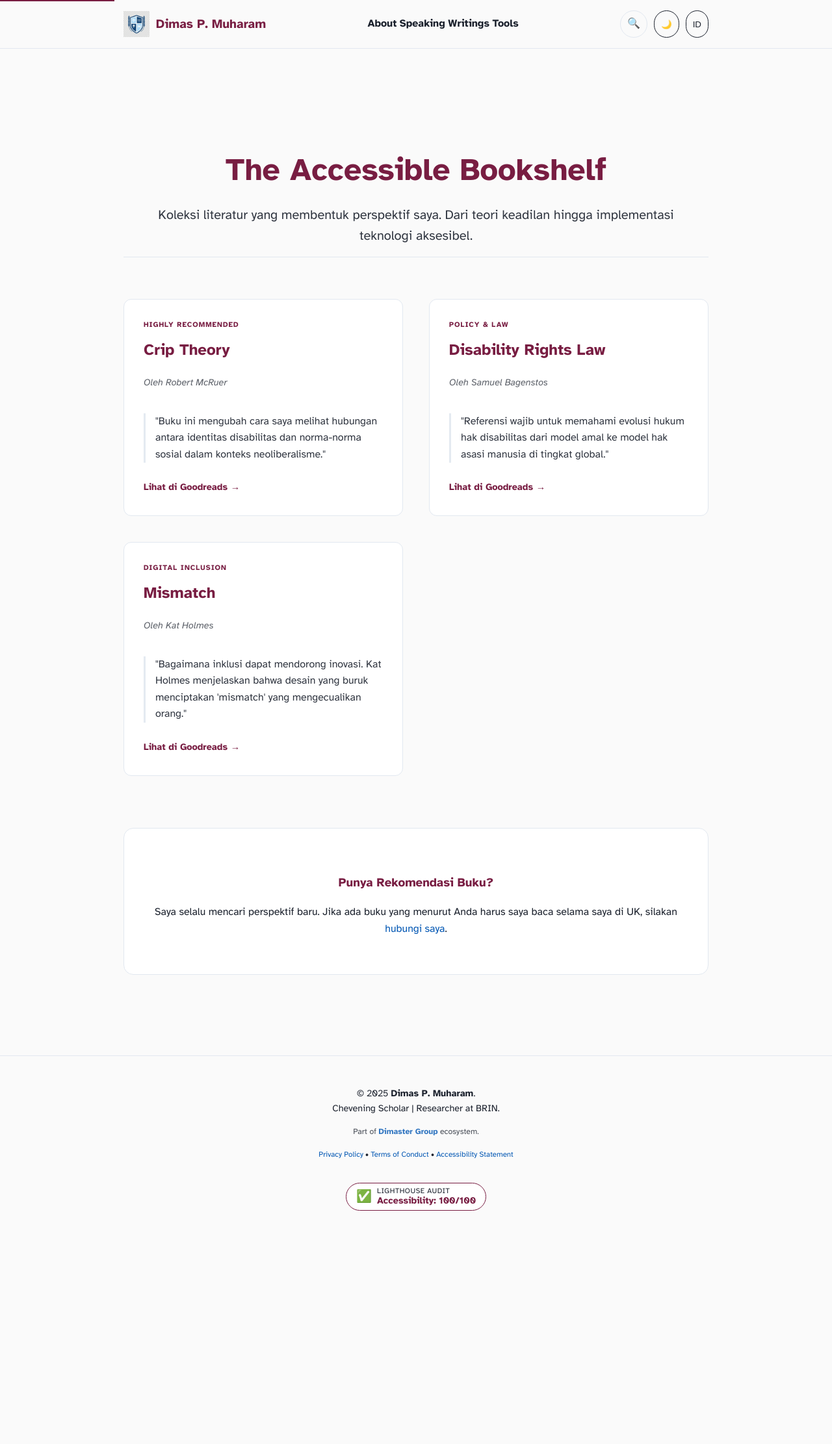
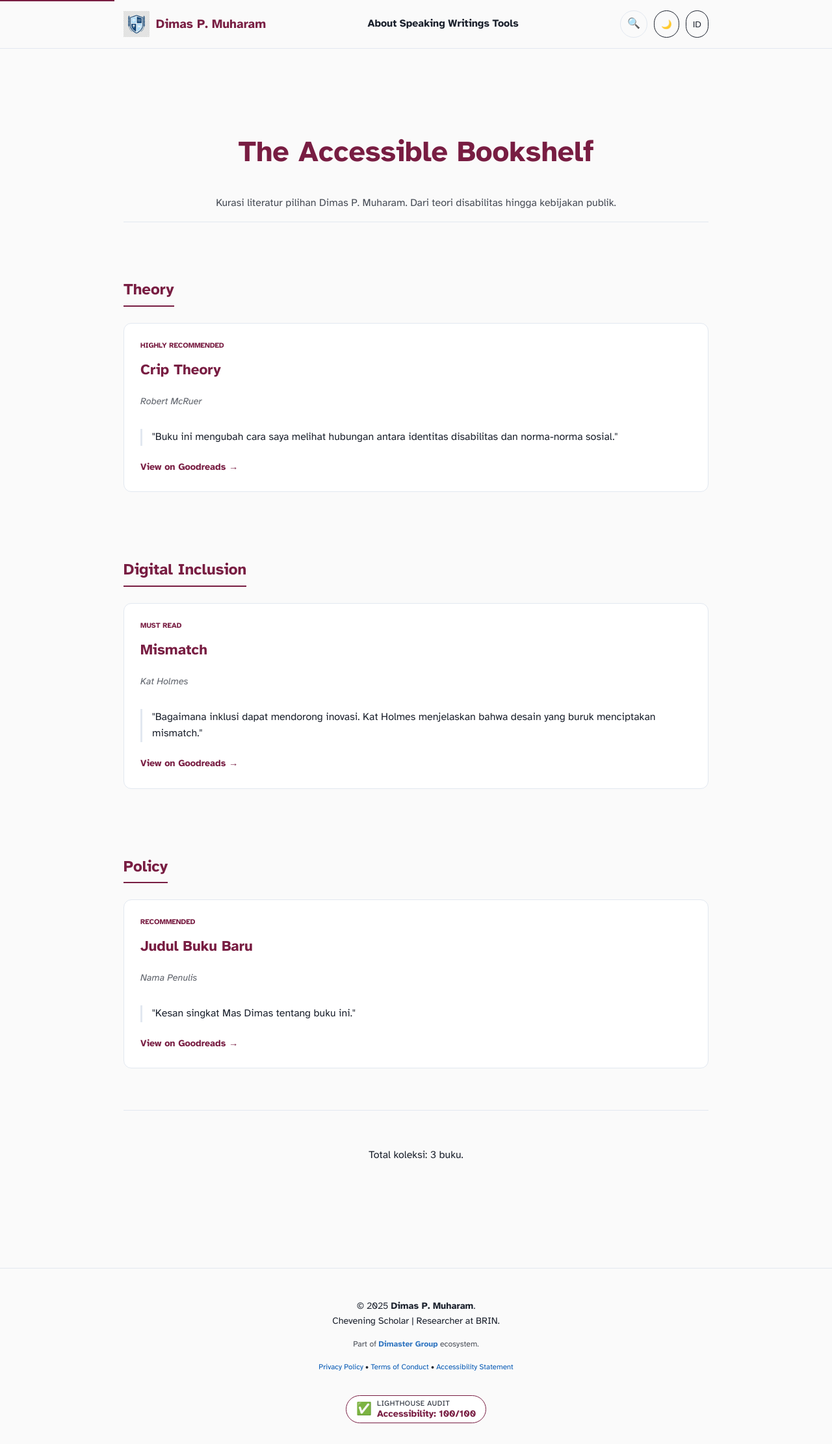
Before and after one commit to dimasmuharam/blog, a Jekyll site: the page built from bookshelf.md, in a window 1280 px wide. Shown: the whole page at 65% size. Built offline with Jekyll 4.4.1, drawn with Linux system fonts in a browser that asks for light colours; before the commit the page ends 1895 px from its top, so only the background shows below that.

Commit message:
Update bookshelf.md

```diff
--- a/bookshelf.md
+++ b/bookshelf.md
@@ -2,120 +2,47 @@
 layout: default
 title: The Accessible Bookshelf
 permalink: /bookshelf/
-description: Kurasi buku dan literatur pilihan Dimas P. Muharam mengenai disabilitas, kebijakan publik, dan inklusi digital.
 ---
 
-<div class="container" style="padding: 60px 0;">
-    <header style="text-align: center; margin-bottom: 4rem;">
-        <h1 style="font-size: 3rem; margin-bottom: 15px;">The Accessible Bookshelf</h1>
-        <p style="font-size: 1.25rem; max-width: 800px; margin: 0 auto; opacity: 0.9;">
-            Koleksi literatur yang membentuk perspektif saya. Dari teori keadilan hingga implementasi teknologi aksesibel.
+<div class="container" style="padding: 40px 0;">
+    <header style="text-align: center; margin-bottom: 3rem;">
+        <h1 style="font-size: 2.8rem;">The Accessible Bookshelf</h1>
+        <p style="opacity: 0.8; max-width: 700px; margin: 0 auto;">
+            Kurasi literatur pilihan Dimas P. Muharam. Dari teori disabilitas hingga kebijakan publik.
         </p>
     </header>
 
-    <div style="display: grid; grid-template-columns: repeat(auto-fit, minmax(320px, 1fr)); gap: 40px;">
+    {% assign books_by_category = site.data.books | group_by: "category" %}
 
-        <div class="book-card">
-            <div class="book-info">
-                <span class="book-tag">Highly Recommended</span>
-                <h2 class="book-title">Crip Theory</h2>
-                <p class="book-author">Oleh Robert McRuer</p>
-                <p class="book-notes">
-                    "Buku ini mengubah cara saya melihat hubungan antara identitas disabilitas dan norma-norma sosial dalam konteks neoliberalisme."
+    {% for category in books_by_category %}
+    <section style="margin-bottom: 4rem;">
+        <h2 style="border-bottom: 2px solid var(--primary-color); display: inline-block; padding-bottom: 5px; margin-bottom: 25px;">
+            {{ category.name }}
+        </h2>
+
+        <div style="display: grid; grid-template-columns: repeat(auto-fit, minmax(300px, 1fr)); gap: 25px;">
+            {% for book in category.items %}
+            <div class="book-card" style="background: var(--card-bg); border: 1px solid var(--border-color); padding: 25px; border-radius: 12px; display: flex; flex-direction: column;">
+                <span style="font-size: 0.7rem; font-weight: bold; color: var(--primary-color); text-transform: uppercase; margin-bottom: 10px;">
+                    {{ book.recommendation }}
+                </span>
+                <h3 style="margin: 0 0 5px 0; font-size: 1.4rem;">{{ book.title }}</h3>
+                <p style="font-style: italic; font-size: 0.9rem; opacity: 0.7; margin-bottom: 15px;">{{ book.author }}</p>
+                <p style="font-size: 1rem; line-height: 1.6; margin-bottom: 20px; border-left: 3px solid var(--border-color); padding-left: 15px;">
+                    "{{ book.notes }}"
                 </p>
                 <div style="margin-top: auto;">
-                    <a href="#" class="book-link">Lihat di Goodreads &rarr;</a>
+                    <a href="{{ book.link }}" target="_blank" style="font-weight: bold; color: var(--primary-color); text-decoration: none; font-size: 0.9rem;">
+                        View on Goodreads &rarr;
+                    </a>
                 </div>
             </div>
+            {% endfor %}
         </div>
+    </section>
+    {% endfor %}
 
-        <div class="book-card">
-            <div class="book-info">
-                <span class="book-tag">Policy & Law</span>
-                <h2 class="book-title">Disability Rights Law</h2>
-                <p class="book-author">Oleh Samuel Bagenstos</p>
-                <p class="book-notes">
-                    "Referensi wajib untuk memahami evolusi hukum hak disabilitas dari model amal ke model hak asasi manusia di tingkat global."
-                </p>
-                <div style="margin-top: auto;">
-                    <a href="#" class="book-link">Lihat di Goodreads &rarr;</a>
-                </div>
-            </div>
-        </div>
-
-        <div class="book-card">
-            <div class="book-info">
-                <span class="book-tag">Digital Inclusion</span>
-                <h2 class="book-title">Mismatch</h2>
-                <p class="book-author">Oleh Kat Holmes</p>
-                <p class="book-notes">
-                    "Bagaimana inklusi dapat mendorong inovasi. Kat Holmes menjelaskan bahwa desain yang buruk menciptakan 'mismatch' yang mengecualikan orang."
-                </p>
-                <div style="margin-top: auto;">
-                    <a href="#" class="book-link">Lihat di Goodreads &rarr;</a>
-                </div>
-            </div>
-        </div>
-
-    </div>
-
-    <div style="margin-top: 5rem; padding: 40px; background: var(--card-bg); border-radius: 15px; text-align: center; border: 1px solid var(--border-color);">
-        <h3>Punya Rekomendasi Buku?</h3>
-        <p>Saya selalu mencari perspektif baru. Jika ada buku yang menurut Anda harus saya baca selama saya di UK, silakan <a href="/about/">hubungi saya</a>.</p>
+    <div style="text-align: center; padding: 40px; border-top: 1px solid var(--border-color); margin-top: 40px;">
+        <p>Total koleksi: {{ site.data.books.size }} buku.</p>
     </div>
 </div>
-
-<style>
-    .book-card {
-        background: var(--card-bg);
-        border: 1px solid var(--border-color);
-        border-radius: 12px;
-        display: flex;
-        overflow: hidden;
-        transition: transform 0.3s ease;
-        min-height: 250px;
-    }
-    .book-card:hover {
-        transform: translateY(-5px);
-        border-color: var(--primary-color);
-    }
-    .book-info {
-        padding: 30px;
-        display: flex;
-        flex-direction: column;
-        width: 100%;
-    }
-    .book-tag {
-        font-size: 0.7rem;
-        font-weight: bold;
-        text-transform: uppercase;
-        color: var(--primary-color);
-        letter-spacing: 1px;
-        margin-bottom: 10px;
-        display: block;
-    }
-    .book-title {
-        margin: 0 0 5px 0;
-        font-size: 1.5rem;
-    }
-    .book-author {
-        font-size: 0.9rem;
-        opacity: 0.7;
-        margin-bottom: 20px;
-        font-style: italic;
-    }
-    .book-notes {
-        font-size: 1rem;
-        line-height: 1.6;
-        margin-bottom: 25px;
-        border-left: 3px solid var(--border-color);
-        padding-left: 15px;
-        opacity: 0.9;
-    }
-    .book-link {
-        font-size: 0.9rem;
-        font-weight: bold;
-        text-decoration: none;
-        color: var(--primary-color);
-    }
-</style>
```
